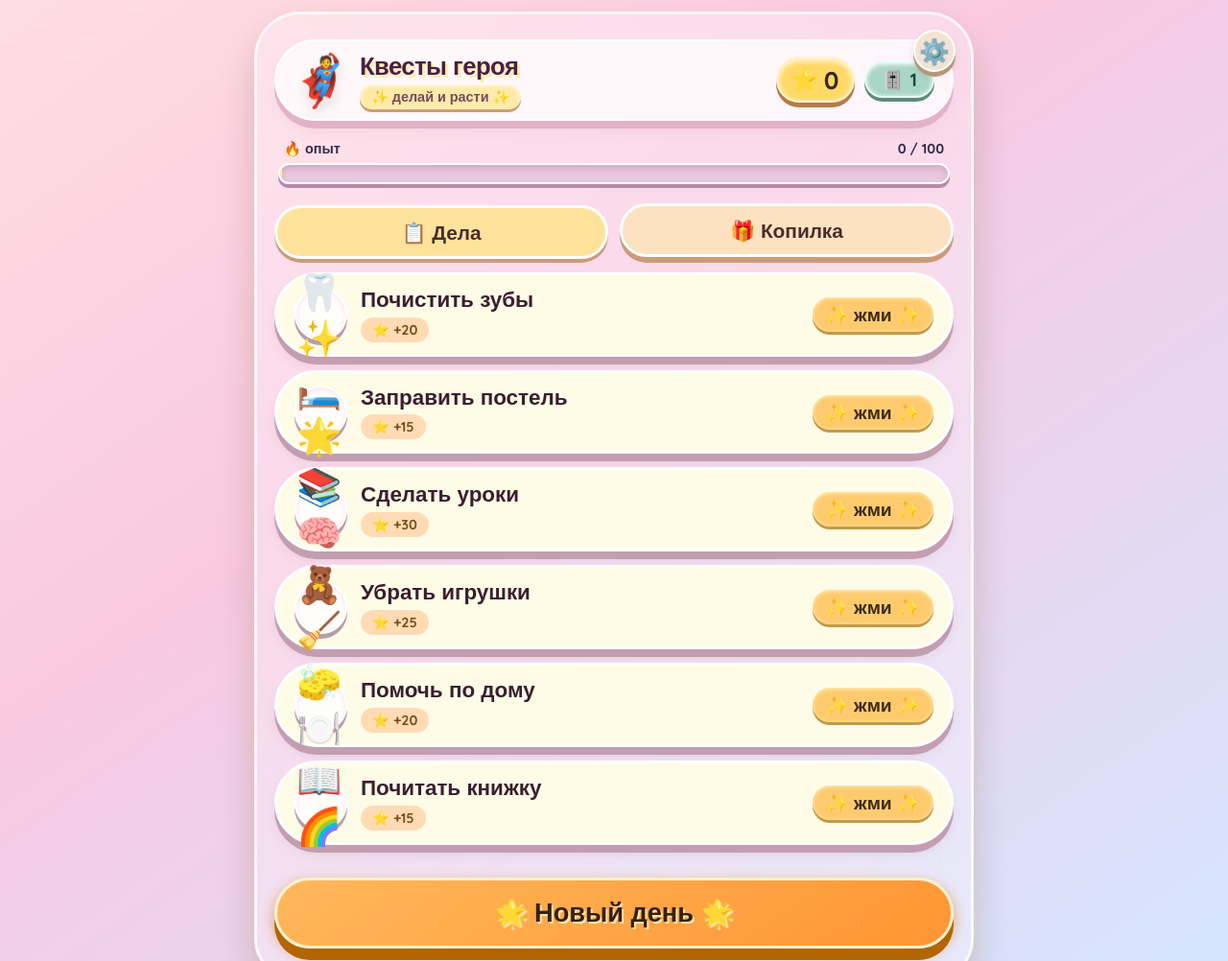
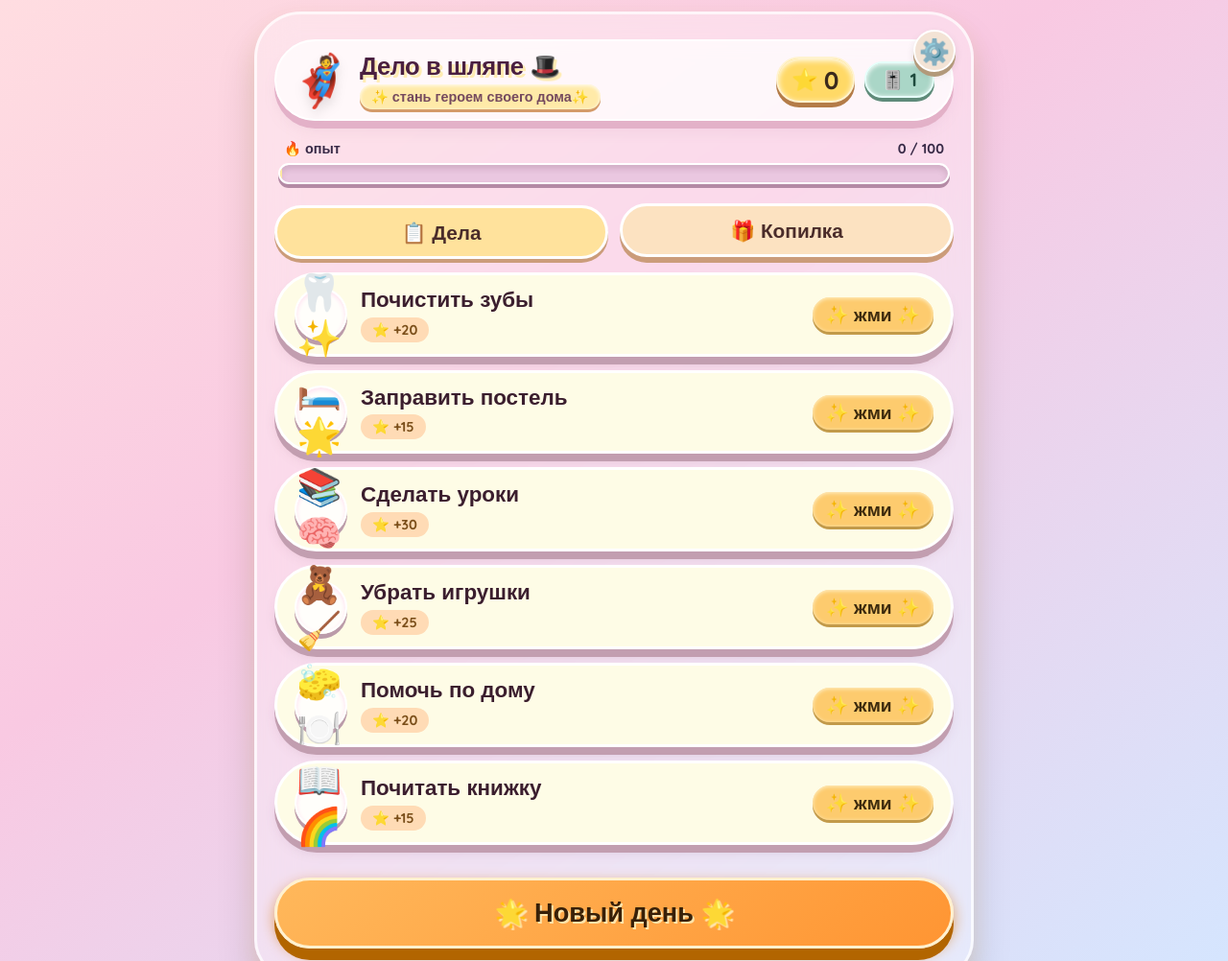
Before and after one commit to MattewGame/RoutineGamifacation, a plain HTML site: page index.html in a window 1280 px wide. Shown: the top 1002 px of the page at 96% size. Drawn offline with Linux system fonts and the light colour scheme.

Commit message:
Update title and hero text in index.html

```diff
--- a/index.html
+++ b/index.html
@@ -3,7 +3,7 @@
 <head>
   <meta charset="UTF-8">
   <meta name="viewport" content="width=device-width, initial-scale=1.0, maximum-scale=1.5, user-scalable=yes, viewport-fit=cover">
-  <title> Квесты героя</title>
+  <title> Дело в шляпе 🎩</title>
   <link href="https://fonts.googleapis.com/css2?family=Quicksand:wght@400;600;700&display=swap" rel="stylesheet">
   <style>
     * {
@@ -681,8 +681,8 @@
     <div class="character-area">
       <div class="avatar" id="heroAvatar">🦸</div>
       <div class="hero-text">
-        <h1>Квесты героя</h1>
-        <p>✨ делай и расти ✨</p>
+        <h1>Дело в шляпе 🎩</h1>
+        <p>✨ стань героем своего дома✨</p>
       </div>
     </div>
     <div class="stats">
```
